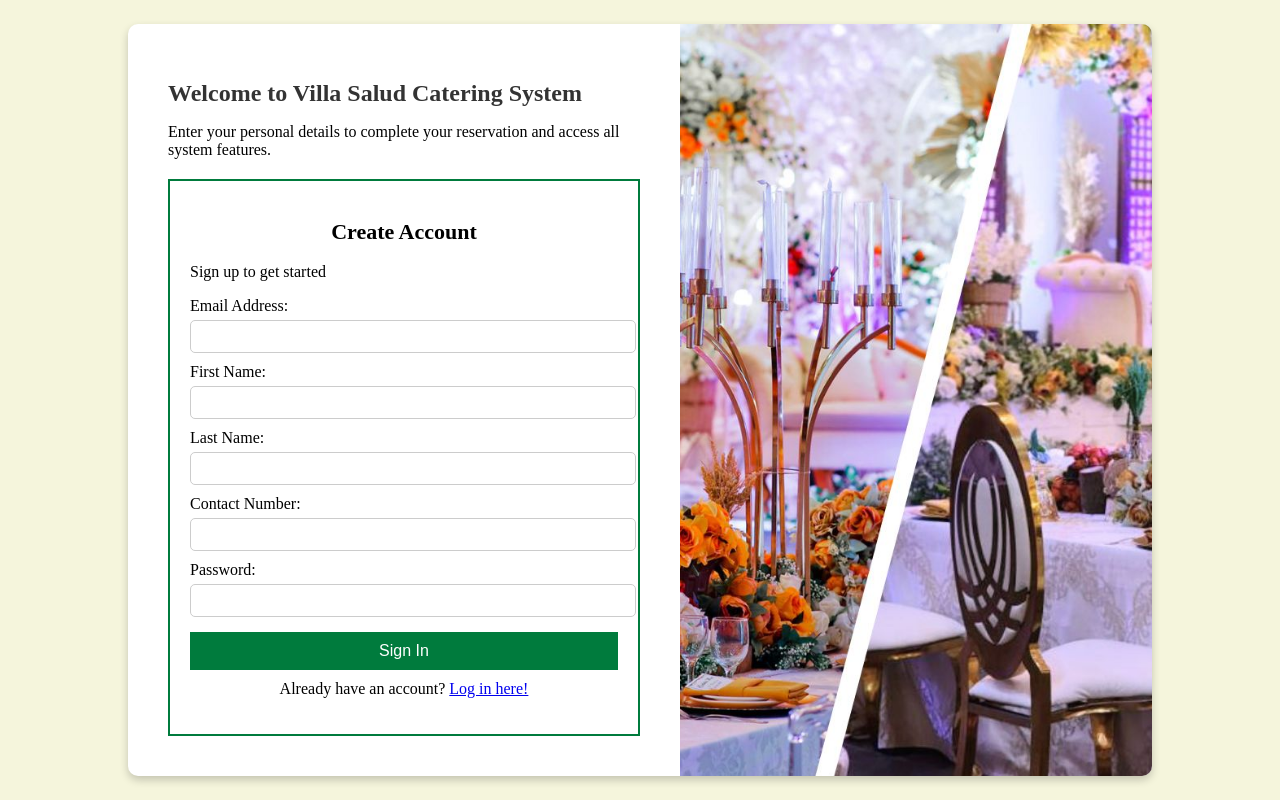
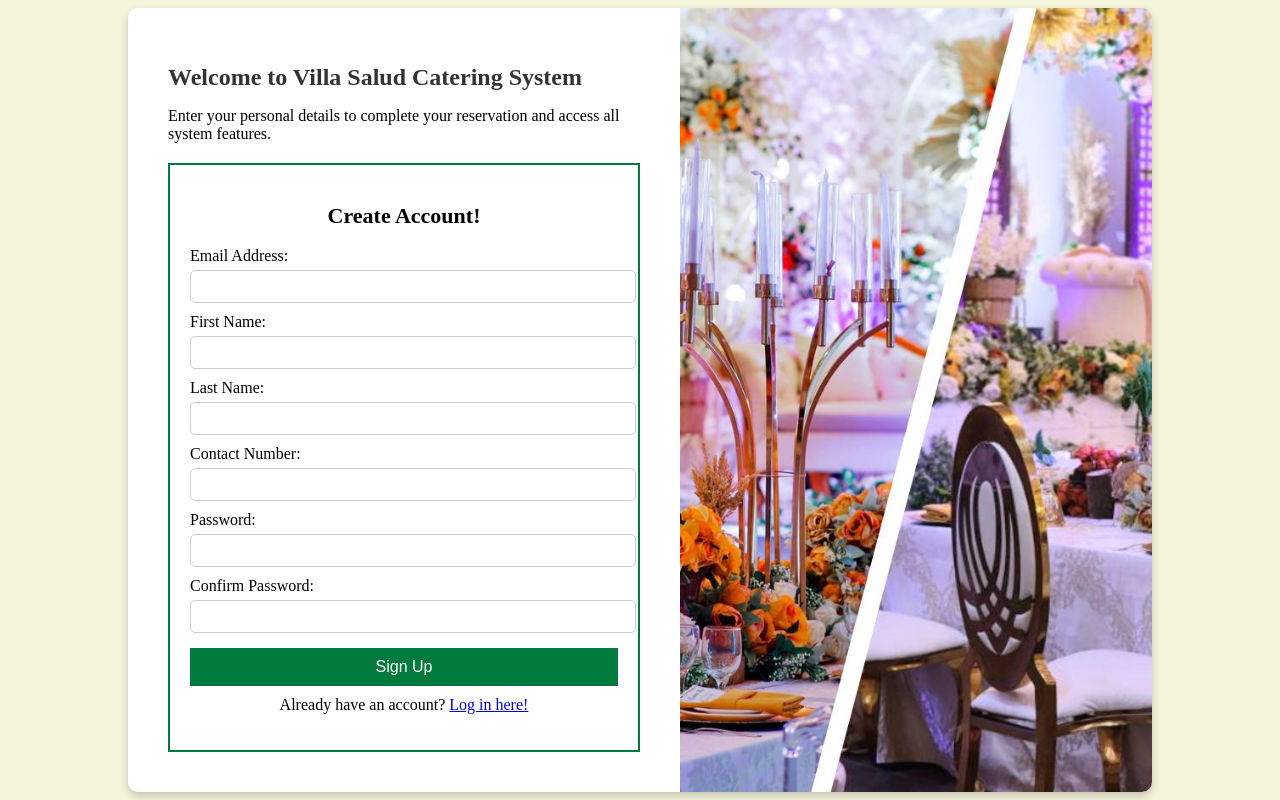
Before and after one commit to RosarioAngelica/trylang_cohere, a PHP site: page /VillaSalud.UI/pages/signup.php in a window 1280 px wide. Run offline with PHP 8.4, Linux system fonts and the light colour scheme.

Commit message:
fix form validations in the sign up and login

```diff
--- a/VillaSalud.UI/pages/signup.php
+++ b/VillaSalud.UI/pages/signup.php
@@ -5,17 +5,45 @@ error_reporting(E_ALL);
 ini_set('display_errors', 1);
 
 if ($_SERVER["REQUEST_METHOD"] == "POST") {
-    if (!empty($_POST['email']) && !empty($_POST['f_name'])
+    if (
+        !empty($_POST['email']) && !empty($_POST['f_name'])
         && !empty($_POST['l_name']) && !empty($_POST['phone'])
-        && !empty($_POST['password'])) {
+        && !empty($_POST['password']) && !empty($_POST['confirm_password'])
+    ) {
+
+        if ($_POST['password'] !== $_POST['confirm_password']) {
+            echo "<script>alert('Passwords do not match. Please try again.'); window.history.back();</script>";
+            exit;
+        }
+
+        // Server-side password validation
+        $password = $_POST['password'];
+        if (
+            strlen($password) < 8 ||
+            !preg_match('/[A-Z]/', $password) ||
+            !preg_match('/[a-z]/', $password) ||
+            !preg_match('/[0-9]/', $password) ||
+            !preg_match('/[!@#$%^&*(),.?\":{}|<>]/', $password)
+        ) {
+            echo "<script>alert('Password must be at least 8 characters long and include an uppercase letter, a lowercase letter, a number, and a special character.'); window.history.back();</script>";
+            exit;
+        }
+
+        // Server-side phone number validation (must be exactly 11 digits)
+        $phone = $_POST['phone'];
+        if (!preg_match('/^[0-9]{11}$/', $phone)) {
+            echo "<script>alert('Phone number must be exactly 11 digits and contain only numbers.'); window.history.back();</script>";
+            exit;
+        }
+
         $email = $conn->real_escape_string($_POST['email']);
         $f_name = $conn->real_escape_string($_POST['f_name']);
         $l_name = $conn->real_escape_string($_POST['l_name']);
         $phone = $conn->real_escape_string($_POST['phone']);
-        $password = password_hash($_POST['password'], PASSWORD_DEFAULT);
+        $hashed_password = password_hash($password, PASSWORD_DEFAULT);
 
         $sql = "INSERT INTO admin (email, f_name, l_name, phone, password)
-            VALUES ('$email', '$f_name', '$l_name', '$phone', '$password')";
+                VALUES ('$email', '$f_name', '$l_name', '$phone', '$hashed_password')";
 
         if ($conn->query($sql) === TRUE) {
             echo "<script>alert('Signup successful!');
@@ -37,21 +65,18 @@ if ($_SERVER["REQUEST_METHOD"] == "POST") {
     <meta name="viewport" content="width=device-width, initial-scale=1.0" />
     <title>Signup - Villa Salud Catering</title>
     <link rel="stylesheet" href="../style/signup.css" />
-    <link href="../assets/background_picture.jpeg" rel="stylesheet" />
+    <script src="../script/signup.js" defer></script>
 </head>
 
 <body>
     <div class="container">
         <div class="left-section">
             <h1>Welcome to Villa Salud Catering System</h1>
-            <p>
-                Enter your personal details to complete your
-                reservation and access all system features.
-            </p>
+            <p>Enter your personal details to complete your reservation and access all system features.</p>
             <div class="signup-box">
-                <h2>Create Account</h2>
-                <p>Sign up to get started</p>
-                <form action="signup.php" method="POST">
+                <h2>Create Account!</h2>
+
+                <form action="signup.php" method="POST" id="signupForm">
                     <label>Email Address:</label>
                     <input type="email" name="email" required><br>
 
@@ -62,20 +87,25 @@ if ($_SERVER["REQUEST_METHOD"] == "POST") {
                     <input type="text" name="l_name" required><br>
 
                     <label>Contact Number:</label>
-                    <input type="text" name="phone" required><br>
+                    <input type="text" id="phone" name="phone" required><br>
 
                     <label>Password:</label>
-                    <input type="password" name="password" required><br>
+                    <input type="password" id="password" name="password" required><br>
 
-                    <button type="submit">Sign In</button>
+                    <label>Confirm Password:</label>
+                    <input type="password" id="confirm_password" name="confirm_password" required><br>
+
+                    <button type="submit">Sign Up</button>
                 </form>
+
                 <p class="login-link">
-                    Already have an account? <a href="../pages/login.php">
-                        Log in here!</a>
+                    Already have an account? <a href="../pages/login.php">Log in here!</a>
                 </p>
             </div>
         </div>
         <div class="right-section"></div>
     </div>
+
 </body>
+
 </html>
--- /dev/null
+++ b/VillaSalud.UI/script/signup.js
@@ -0,0 +1,34 @@
+document.addEventListener("DOMContentLoaded", function () {
+  document.getElementById("signup-form").addEventListener("submit", function (event) {
+      event.preventDefault(); // Prevents immediate form submission
+
+      // Fetch form values
+      let email = document.getElementById("email").value.trim();
+      let firstName = document.getElementById("first_name").value.trim();
+      let lastName = document.getElementById("last_name").value.trim();
+      let contactNumber = document.getElementById("contact_number").value.trim();
+      let password = document.getElementById("password").value;
+      let confirmPassword = document.getElementById("confirm_password").value;
+
+      // Validate contact number (must be 11 digits)
+      if (!/^\d{11}$/.test(contactNumber)) {
+          alert("Contact number must be exactly 11 digits.");
+          return;
+      }
+
+      // Validate password match
+      if (password !== confirmPassword) {
+          alert("Passwords do not match.");
+          return;
+      }
+
+      // Confirmation alert before submission
+      let confirmSignup = confirm(
+          `Please confirm your details:\n\nEmail: ${email}\nFirst Name: ${firstName}\nLast Name: ${lastName}\nContact Number: ${contactNumber}\n\nAre you sure you want to proceed?`
+      );
+
+      if (confirmSignup) {
+          this.submit(); // Submits the form
+      }
+  });
+});
```
Also changed, not shown: VillaSalud.UI/pages/login.php (+4 -10 lines), VillaSalud.UI/script/login.js (+0 -37 lines).
